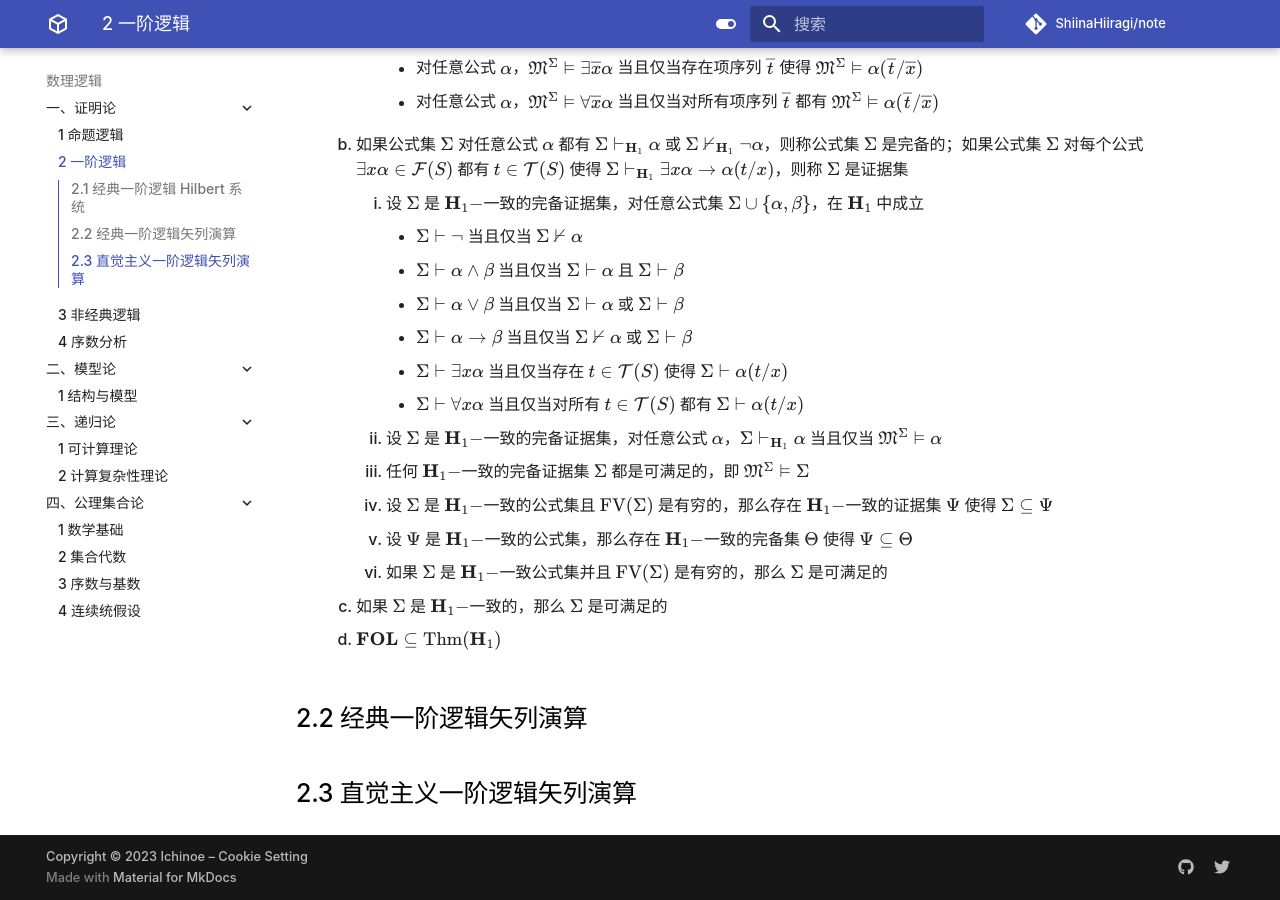
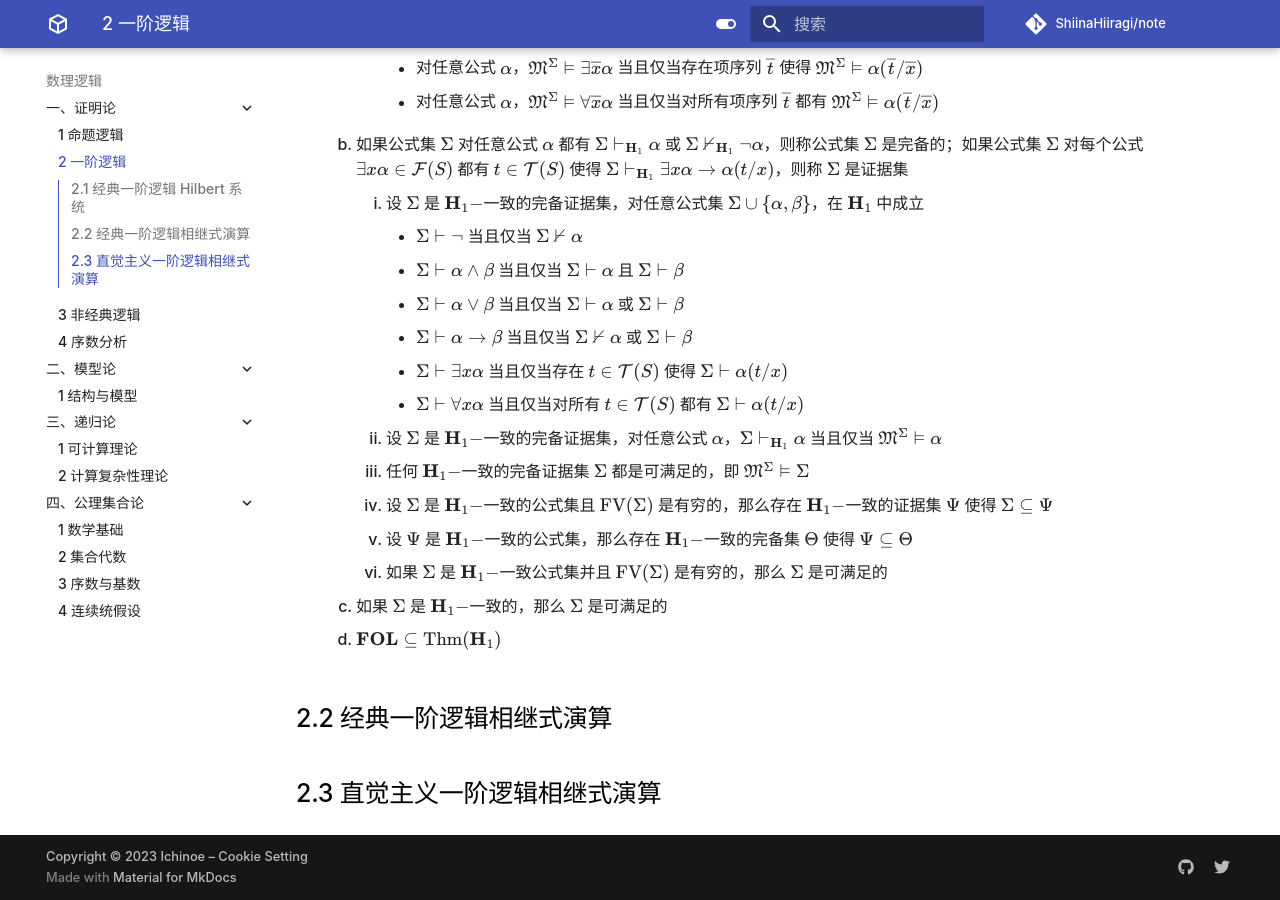
Before and after one commit to ShiinaHiiragi/note, an MkDocs documentation site: the page built from docs/logic/prf/pred.md, in a window 1280 px wide and 900 px high, scrolled down 8342 px. Built offline with MkDocs 1.6.1 and Material for MkDocs 9.7.7, drawn with Linux system fonts in a browser that asks for light colours; comment, search, counter and statistics services are not loaded.

Commit message:
change trans for sequent

```diff
--- a/docs/intro/toc.md
+++ b/docs/intro/toc.md
@@ -59,12 +59,12 @@
 #### 1 命题逻辑
 1. Hilbert 系统：第一章
 2. 自然演绎：第二章
-3. 矢列演算：第三章、第四章
+3. 相继式演算：第三章、第四章
 
 #### 2 谓词逻辑
 1. ~~一阶逻辑 Hilbert 系统：§5.1~~
-2. 一阶逻辑矢列演算：§5.2
-3. 直觉主义逻辑矢列演算：§5.3
+2. 一阶逻辑相继式演算：§5.2
+3. 直觉主义逻辑相继式演算：§5.3
 
 #### 3 非经典逻辑
 1. ~~二阶逻辑：『逻辑哲学九章』§5.1、§5.2~~
--- a/docs/logic/prf/pred.md
+++ b/docs/logic/prf/pred.md
@@ -377,6 +377,6 @@
     3. 如果 $\Sigma$ 是 $\mathbf H_1-$一致的，那么 $\Sigma$ 是可满足的
     4. $\mathbf{FOL} \subseteq \mathrm{Thm}(\mathbf H_1)$
 
-## 2.2 经典一阶逻辑矢列演算
+## 2.2 经典一阶逻辑相继式演算
 
-## 2.3 直觉主义一阶逻辑矢列演算
+## 2.3 直觉主义一阶逻辑相继式演算
```
Also changed, not shown: other parts of docs/intro/toc.md (+2 -5 lines), docs/logic/prf/prop.md (+1 -1 lines).
